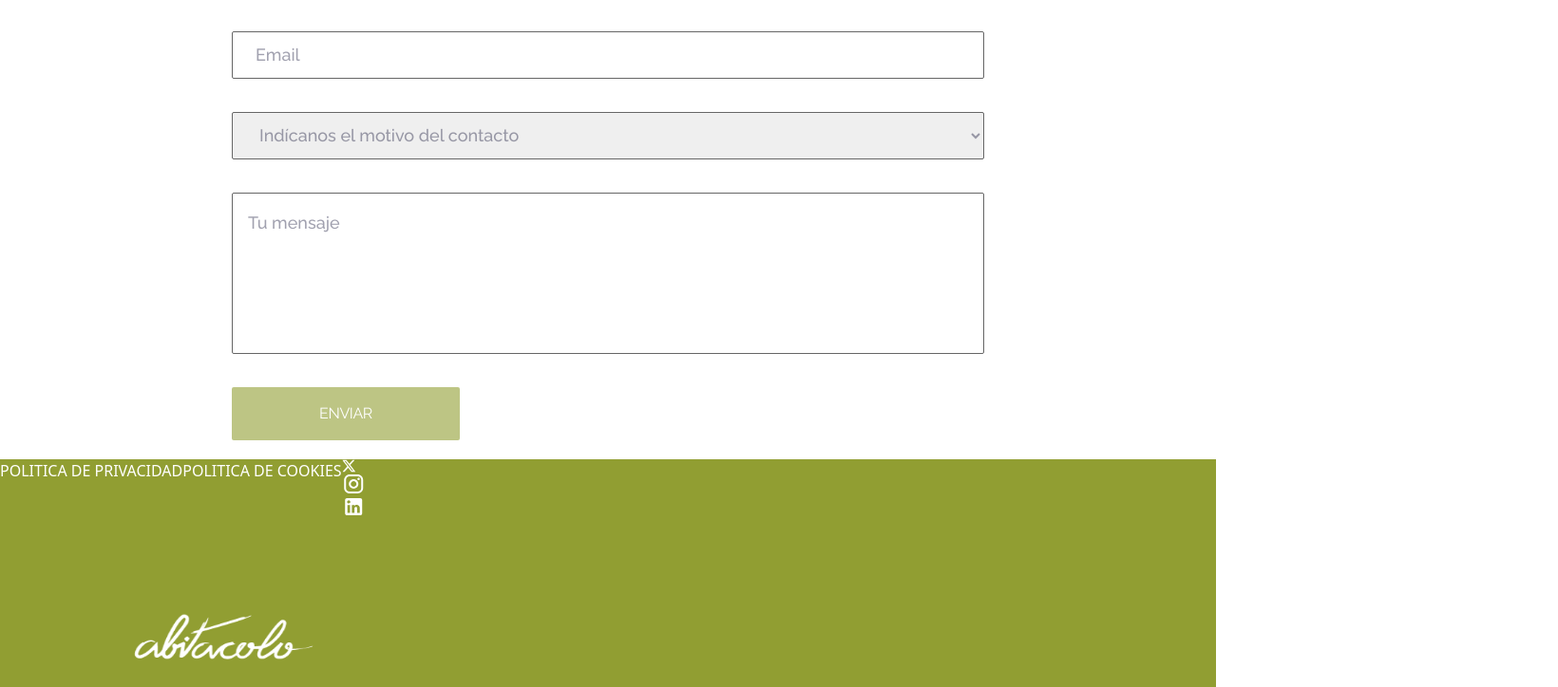
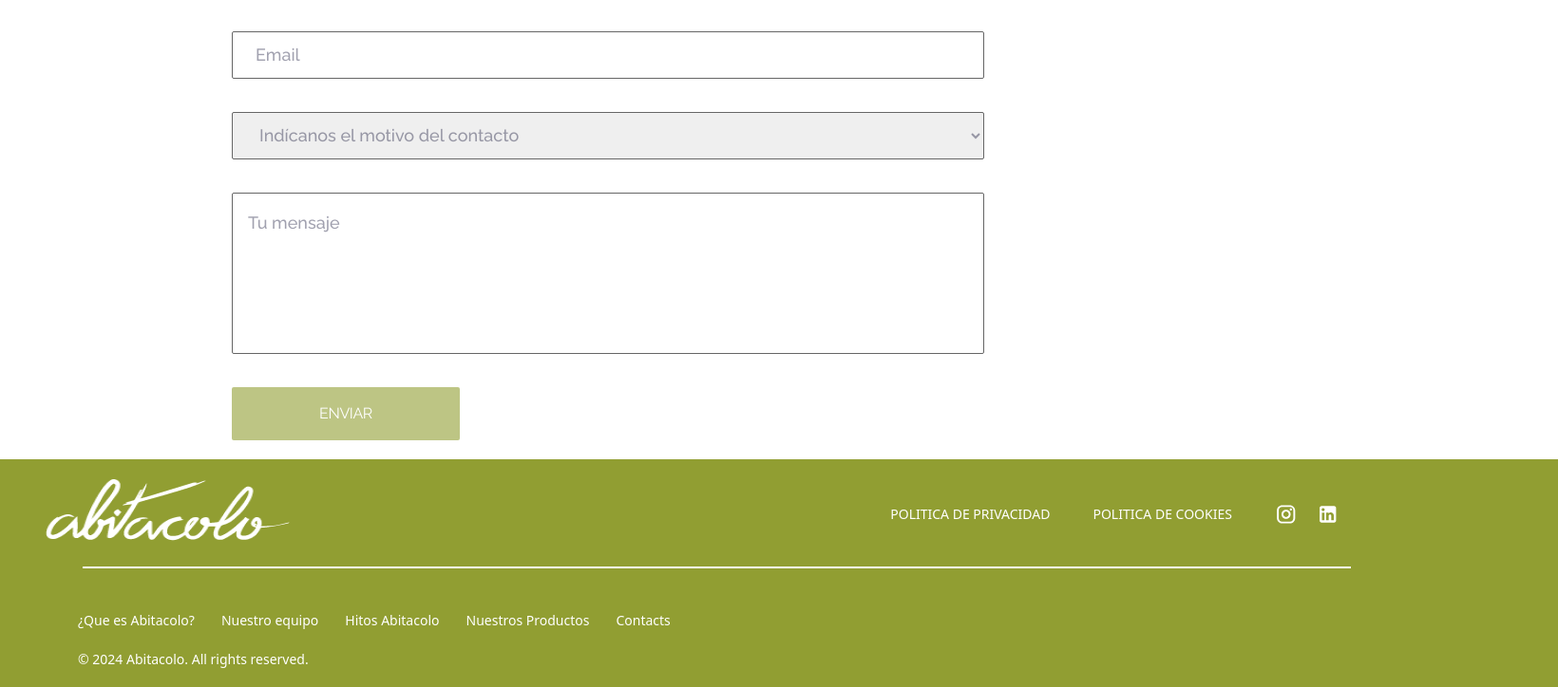
Before and after one commit to GuilleMarejada/abitacoloLandingPage, a React (Vite) app: page /Blog in a window 1280 px wide. Shown: the part 344-1068 px from the top of the page at 95% size, 1640 px wide, since content can reach past the window. Built offline with nearby package versions, Linux system fonts and the light colour scheme.

Commit message:
Footer finalizado y añado la fuente Railway

```diff
--- a/src/components/Footer.jsx
+++ b/src/components/Footer.jsx
@@ -1,25 +1,54 @@
 import React from "react";
 
-const Footer = () =>  {
-    return(
-        <div className="h-60 relative bg-[#919e32] flex">
-            <img className="h-[68px] left-[115px] top-[157.40px] absolute flex-col justify-start items-start gap-4 inline-flex" src="/src/assets/LogoAbitacoloFooter.png"></img>
+const Footer = () => {
+  return (
+    <div className="w-[1640px] h-60  bg-[#919e32] p-3 ">
+      <div className="flex items-center justify-between gap-[45px]">
+        <img
+          className="w-[328.99px] h-[93px]"
+          src="/src/assets/LogoAbitacoloFooter.png"
+          alt="Logo Abitacolo"
+        ></img>
+
+        <div className="w-[690.77px] h-[26px] justify-start items-center gap-[45px]  inline-flex">
+          <p className="text-white cursor-pointer text-sm ">
+            POLITICA DE PRIVACIDAD
+          </p>
+          <p className="text-white cursor-pointer text-sm ">
+            POLITICA DE COOKIES
+          </p>
+          <div className="flex gap-5">
+            <img
+              className="w-6 h-6"
+              src="/src/assets/IconIG.svg"
+              alt="Instagram"
+            ></img>
+            <img
+              className="w-6 h-6"
+              src="/src/assets/IconLinkdn.svg"
+              alt="LinkedIn"
+            ></img>
+          </div>
+        </div>
+      </div>
+      <div className=" border w-[1335px] mt-2  border-solid border-white ml-[75px]"></div>
+      <div className="w-[875px] h-[68px] p-5 ml-[50px] mt-[25px] flex-col justify-start items-start gap-4 inline-flex">
+
+      <div className="self-stretch justify-start items-center gap-7 inline-flex">
+        <p className="text-white text-sm">¿Que es Abitacolo?</p>
+        <p className="text-white text-sm">Nuestro equipo</p>
+        <p className="text-white text-sm">Hitos Abitacolo</p>
+        <p className="text-white text-sm">Nuestros Productos</p>
+        <p className="text-white text-sm">Contacts</p>
+      </div>
+
+        <p className="text-white text-sm text-center mt-[5px]">© 2024 Abitacolo. All rights reserved.</p>
 
 
-            <div className="flex justify-start">
-                <span className="text-white">POLITICA DE PRIVACIDAD</span>
-                <span className="text-white">POLITICA DE COOKIES</span>
-                <div className="">
-                <img src="/src/assets/IconX.svg"></img>
-                <img src="/src/assets/IconIG.svg"></img>
-                <img src="/src/assets/IconLinkdn.svg"></img>
-                </div>
-            </div>
+      </div>
 
+    </div>
+  );
+};
 
-        </div>
-    )
-}
-
-
-export default Footer
+export default Footer;
```
